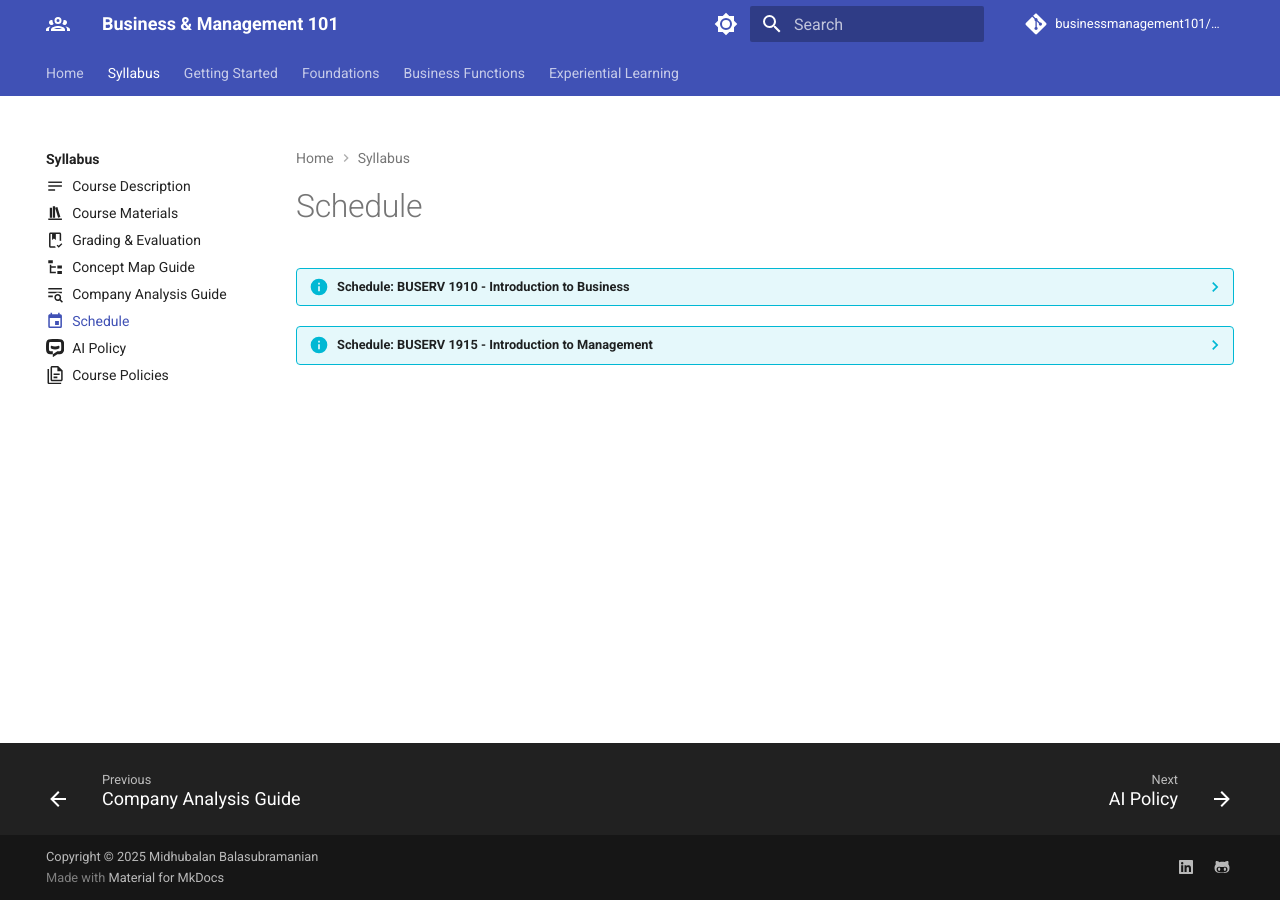
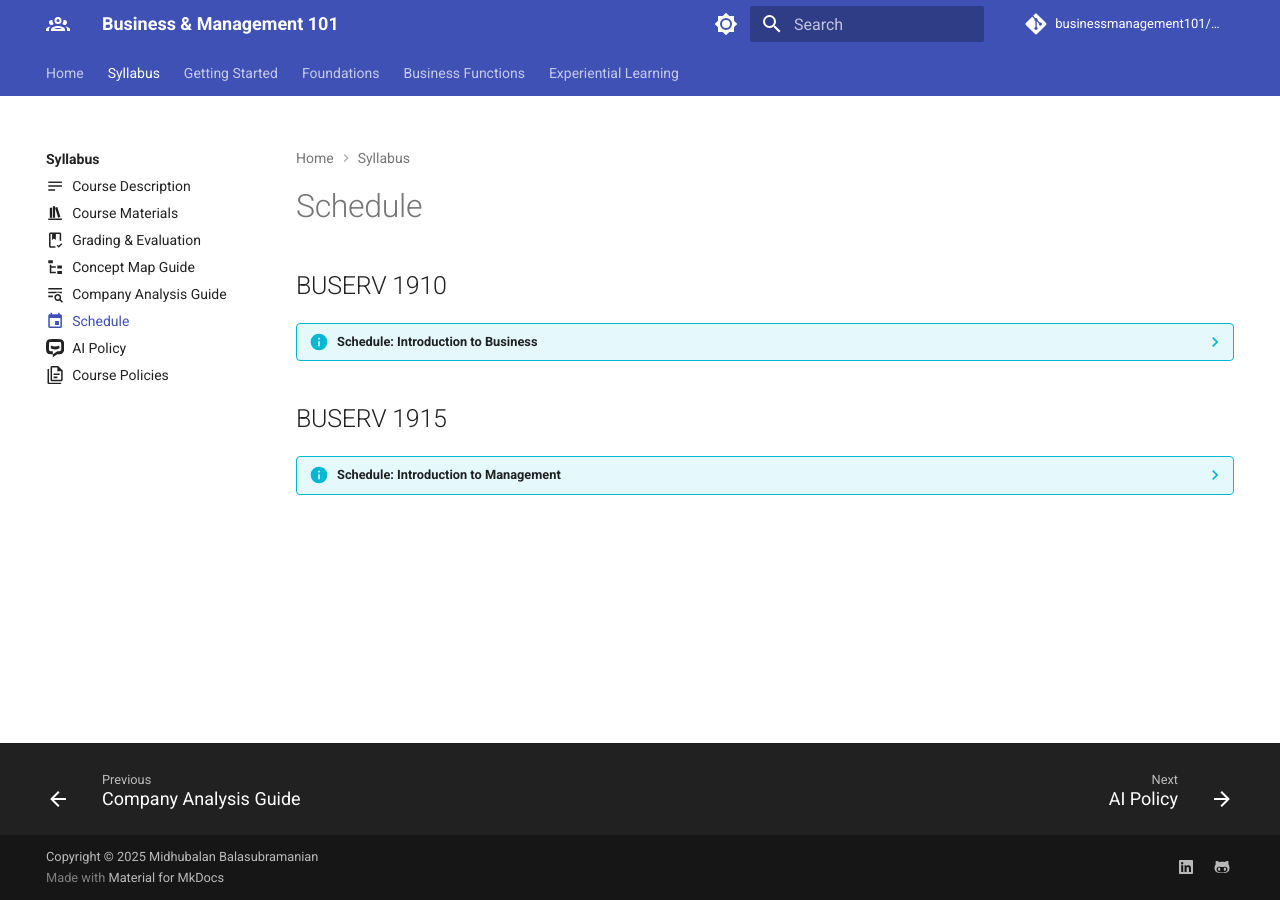
Before and after one commit to businessmanagement101/businessmanagement101.github.io, an MkDocs documentation site: the page built from docs/syllabus/schedule.md, in a window 1280 px wide. Built offline with MkDocs 1.6.1 and Material for MkDocs 9.7.7, drawn with Linux system fonts in a browser that asks for light colours; comment, search, counter and statistics services are not loaded.

```diff
--- a/docs/syllabus/schedule.md
+++ b/docs/syllabus/schedule.md
@@ -6,8 +6,8 @@ hide:
 
 # Schedule
 
-
-??? info "**Schedule: BUSERV 1910 - Introduction to Business**"
+## BUSERV 1910
+??? info "**Schedule: Introduction to Business**"
 
 
     | Module | Date, Topic, &  Graded Deliverables |
@@ -17,7 +17,8 @@ hide:
     | Business Functions \- The Organizational Engine & Its Levers | 10/09: The Engine: Organization, Operations, and Culture \- I <br> 10/16: The Engine: Organization, Operations, and Culture \- II <br> 10/23: The People: Talent & Human Resource Management <br> 10/30: The Megaphone: Marketing & Sales <br> ==11/06: Project Booster: Async Week== <br> 11/13: The Fuel: Finance & Value Creation <br> 11/20: The Catalyst: Technology & Innovation Management |
     | Experiential Learning | ==11/27: Thanksgiving Recess== <br> 12/04: Project Clinic <br> 12/11: Course Wrapup  |
 
-??? info "**Schedule: BUSERV 1915 - Introduction to Management**"
+## BUSERV 1915
+??? info "**Schedule: Introduction to Management**"
 
     | Module | Date, Topic, &  Graded Deliverables |
     | :---- | :---- |
```
